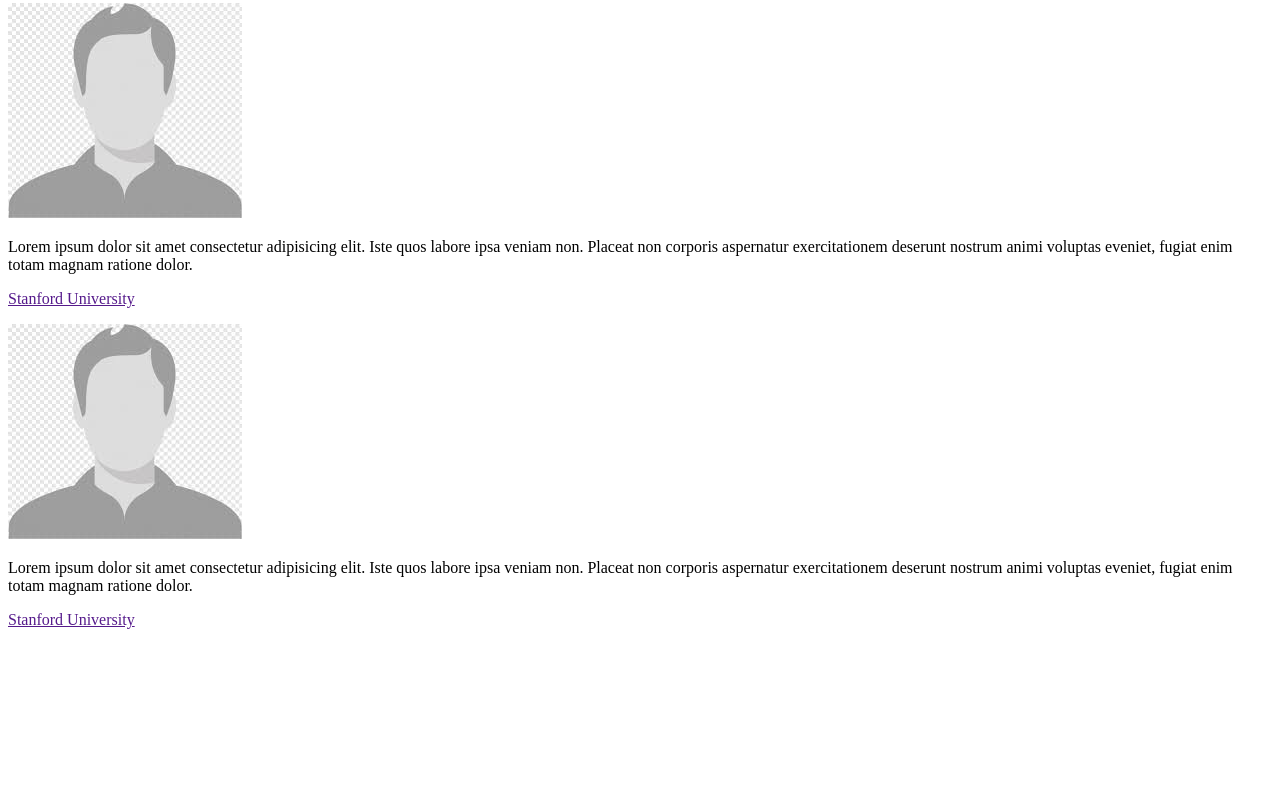
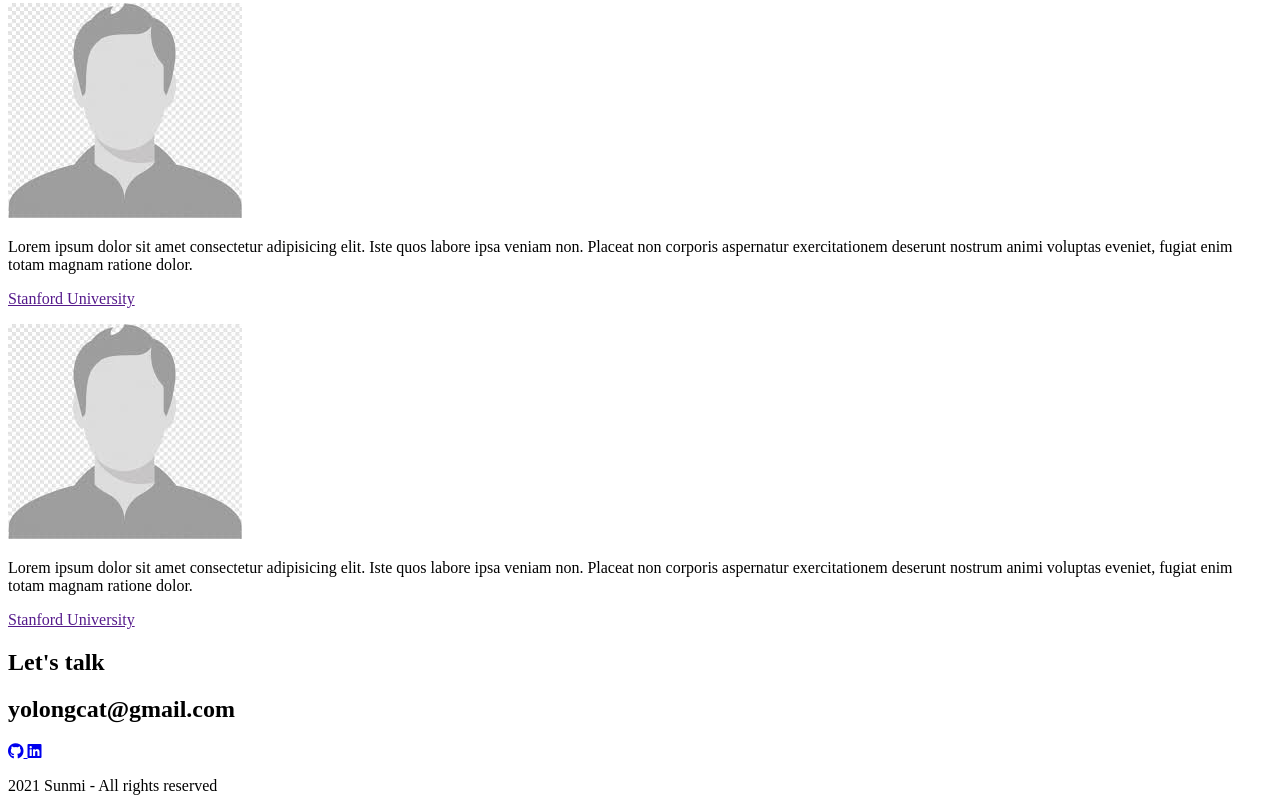
Before and after one commit to Yolongcat96/portfolio, a plain HTML site: page index.html in a window 1280 px wide. Shown: the part 3827-4638 px from the top of the page. Before the commit the page ends 4472 px from the top, so only its background shows below. Drawn offline with Linux system fonts and the light colour scheme; a script that the page names is missing.

Commit message:
HTML + Contact

```diff
--- a/index.html
+++ b/index.html
@@ -255,6 +255,18 @@
         </div>
     </section>
     <!-- contact -->
-    <section id="contact"></section>
+    <section id="contact">
+        <h1 class="contact__title">Let's talk</h1>
+        <h2 class="contact__email">yolongcat@gmail.com</h2>
+        <div class="contact__links">
+            <a href="https://github.com/Yolongcat96/" title="_blank">
+                <i class="fab fa-github"></i>
+            </a>
+            <a href="#" translate="_blank">
+                <i class="fa fa-linkedin-square"></i>
+            </a>
+        </div>
+        <p class="contact__rights">2021 Sunmi - All rights reserved</p>
+    </section>
 </body>
 </html>
```
